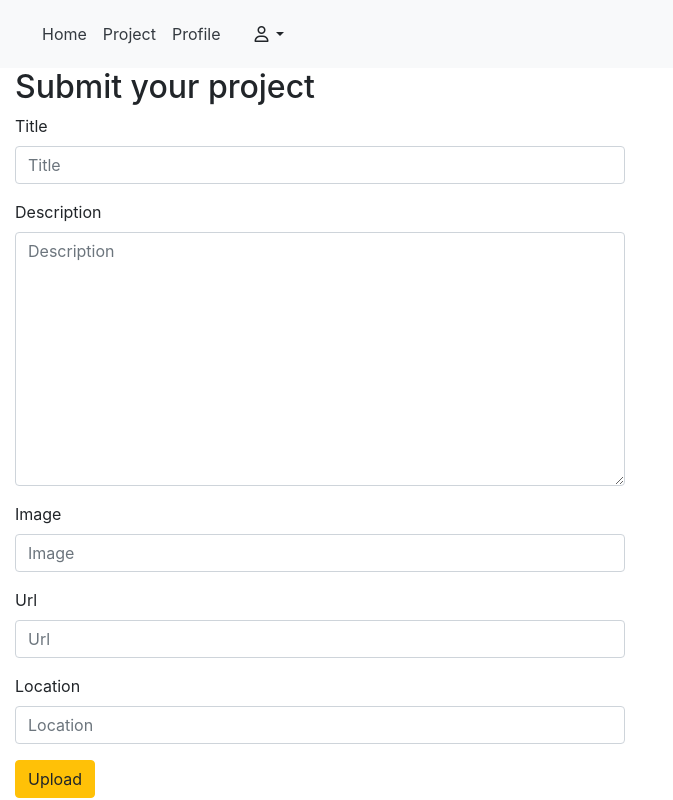
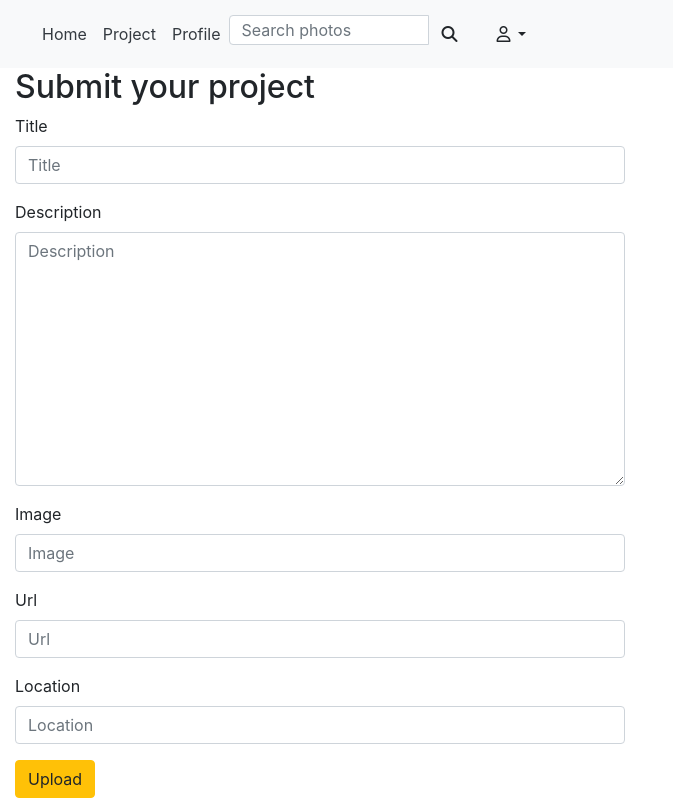
Before and after one commit to claudiahW/AwardMe, a Django app: page /post/project/ in a window 1280 px wide. Shown: the whole page, without its empty margins (0-673 px from the left). Run offline with Django 3.2, Linux system fonts and the light colour scheme; a user stored in the database is signed in; some libraries are stand-ins or nearby versions; some web fonts are replaced.

Commit message:
link search function in  navbar

```diff
--- a/weaward/templates/navbar.html
+++ b/weaward/templates/navbar.html
@@ -50,6 +50,17 @@
         <a class="nav-link active text-dark" aria-current="page" href="/profile/">Profile</a>
       </li>
      </div>
+     <div class="forms">
+      <form class=" form" role="search" action="{% url 'search.post' %}">
+        <div class="input-group " >
+          <input type="text" class="form-control" placeholder="Search photos" name="search" style="height: 30px; width: 200px;" >
+          <div class="input-group-btn">
+            <button class="btn btn-default" type="submit"><i class="fa fa-search" aria-hidden="true"></i></button>
+          </div>
+        </div>
+      </form>
+
+  </div>
      {% if user.is_authenticated %}
 
              <li class="dropdown btn btn-default">
@@ -88,5 +99,7 @@
    <div class="col-sm-4 col-md-4 navbar-right">
 
         </div>
+
+
    <hr>
  </nav>
```
